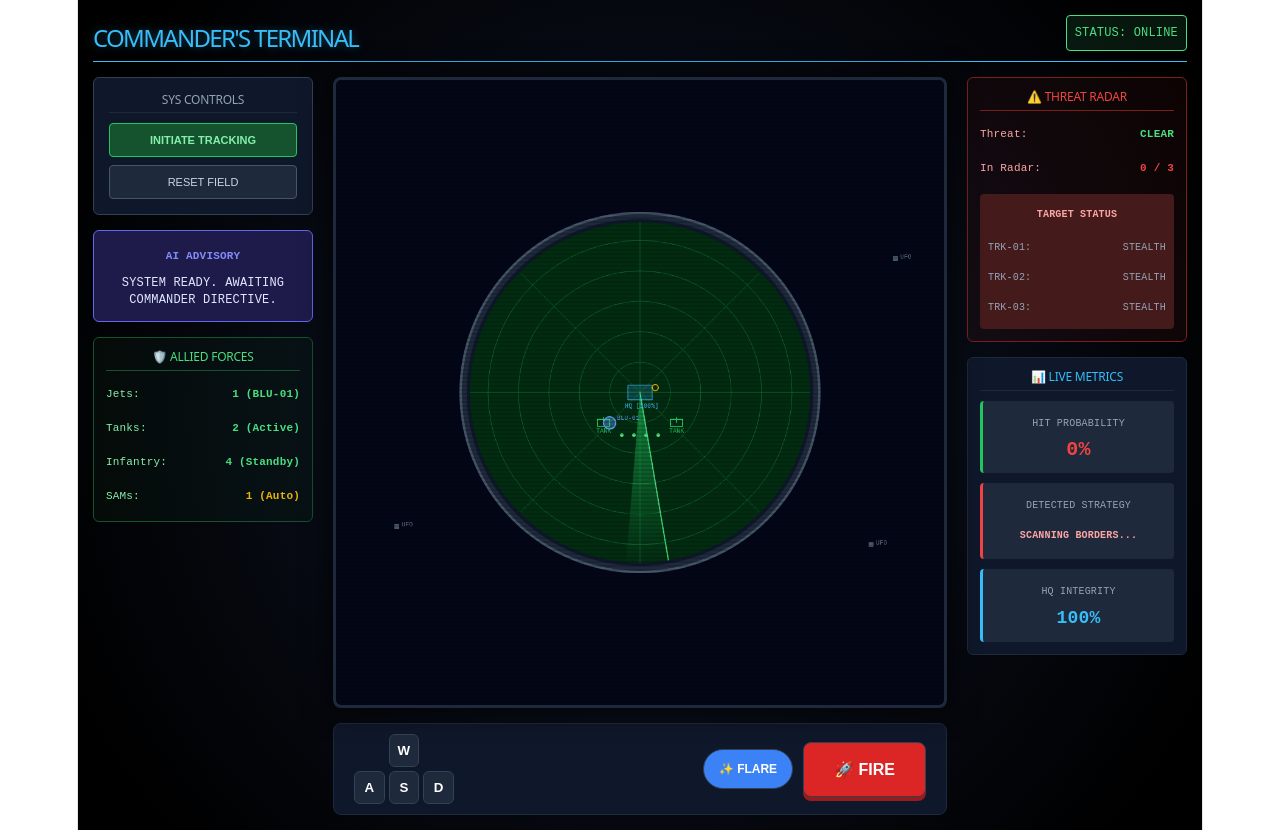
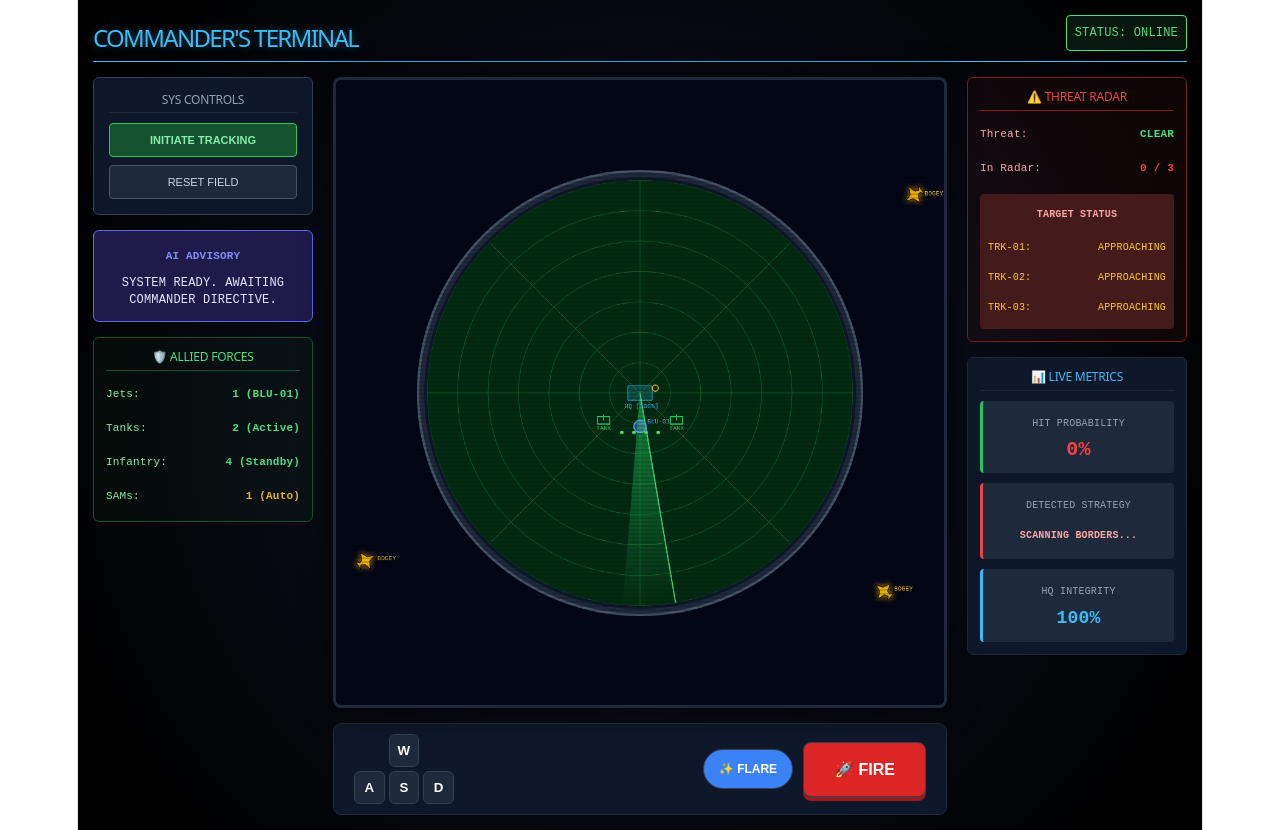
Before and after one commit to sriharish094-hue/drdo-tactical-simulator, a React app in the folder app/: page / in a window 1280 px wide. Built offline with nearby package versions, Linux system fonts and the light colour scheme; the HTML template or start-up script is replaced by a standard one.

Commit message:
Maximized radar size and added Yellow to Red Fighter Jet transformation

```diff
--- a/app/src/App.jsx
+++ b/app/src/App.jsx
@@ -7,26 +7,26 @@ export default function App() {
   const [score, setScore] = useState(0);
   const [baseHealth, setBaseHealth] = useState(100);
 
-  // Widescreen Tactical Positions (Center of 1000x600 is 500, 300)
-  const [ownShip, setOwnShip] = useState({ x: 450, y: 350 });
-  const basePos = { x: 500, y: 300 }; // HQ moved to absolute center of radar
-  const radarRadius = 280; // Size of the circular radar
+  // MAXIMIZED RADAR SETTINGS (Canvas is now 1000x750)
+  const basePos = { x: 500, y: 375 }; // Exact center
+  const radarRadius = 350; // Massively increased radius!
+  const [ownShip, setOwnShip] = useState({ x: 500, y: 430 });
 
-  // Enemies spawn OUTSIDE the radar radius
+  // Enemies spawn far outside the new huge radar
   const [enemies, setEnemies] = useState([
-    { id: 'TRK-01', x: 920, y: 80, health: 100, speed: 1.2 },
-    { id: 'TRK-02', x: 100, y: 520, health: 100, speed: 1.0 },
-    { id: 'TRK-03', x: 880, y: 550, health: 100, speed: 1.5 }
+    { id: 'TRK-01', x: 950, y: 50, health: 100, speed: 1.2 },
+    { id: 'TRK-02', x: 50, y: 650, health: 100, speed: 1.0 },
+    { id: 'TRK-03', x: 900, y: 700, health: 100, speed: 1.5 }
   ]);
 
-  // Defenses positioned around the center HQ
+  // Defenses positioned relative to the new center
   const tanks = [
-    { id: 'TANK-1', x: 440, y: 350 },
-    { id: 'TANK-2', x: 560, y: 350 }
+    { id: 'TANK-1', x: 440, y: 420 },
+    { id: 'TANK-2', x: 560, y: 420 }
   ];
   const soldiers = [
-    { id: 'SOL-1', x: 470, y: 370 }, { id: 'SOL-2', x: 490, y: 370 },
-    { id: 'SOL-3', x: 510, y: 370 }, { id: 'SOL-4', x: 530, y: 370 }
+    { id: 'SOL-1', x: 470, y: 440 }, { id: 'SOL-2', x: 490, y: 440 },
+    { id: 'SOL-3', x: 510, y: 440 }, { id: 'SOL-4', x: 530, y: 440 }
   ];
 
   const [missiles, setMissiles] = useState([]);
@@ -70,7 +70,7 @@ export default function App() {
     const loop = (time) => {
       if (time - lastTime > 30) {
         lastTime = time;
-        setOwnShip(p => ({ x: Math.max(20, Math.min(980, p.x + movementRef.current.dx)), y: Math.max(20, Math.min(580, p.y + movementRef.current.dy)) }));
+        setOwnShip(p => ({ x: Math.max(20, Math.min(980, p.x + movementRef.current.dx)), y: Math.max(20, Math.min(730, p.y + movementRef.current.dy)) }));
 
         if (isAIActive && baseHealth > 0) {
           const cx = basePos.x, cy = basePos.y;
@@ -97,7 +97,6 @@ export default function App() {
             setMissiles(prevMissiles => {
               let newMissiles = [...prevMissiles];
               if (aliveEnemies.length > 0) {
-                // Only track enemies INSIDE the radar for auto-systems
                 let visibleEnemies = aliveEnemies.filter(e => Math.hypot(e.x - cx, e.y - cy) <= radarRadius);
 
                 if (visibleEnemies.length > 0) {
@@ -111,13 +110,12 @@ export default function App() {
 
                   setHitProbability(Math.min(98, Math.max(20, 100 - Math.floor(targetDist / 5))));
                   if (targetDist < 100) setEnemyStrategy('CRITICAL: SWARM STRIKING HQ');
-                  else if (targetDist < 200) setEnemyStrategy('TACTICAL ENGAGEMENT ZONE');
+                  else if (targetDist < 250) setEnemyStrategy('TACTICAL ENGAGEMENT ZONE');
                   else setEnemyStrategy('TARGET DETECTED ON RADAR');
 
                   if (targetDist < 120) setAdvisorText(`⚠️ ALARM: ${target.id} BREACHED INNER DEFENSE! ENGAGE JET!`);
                   else setAdvisorText(`🚨 RADAR ALERT: BOGIES ENTERED AIRSPACE. SAM ACTIVE.`);
 
-                  // SAM Auto Fire
                   let objAngle = Math.atan2(target.y - cy, target.x - cx);
                   if (objAngle < 0) objAngle += Math.PI * 2;
                   let diff = sweepAngle - objAngle;
@@ -128,14 +126,13 @@ export default function App() {
                     lastAutoFire.current = Date.now();
                   }
 
-                  // Tank Auto Fire
                   tanks.forEach(tank => {
                     let closestToTank = visibleEnemies.reduce((min, e) => {
                       let d = Math.hypot(e.x - tank.x, e.y - tank.y);
                       return d < min.dist ? { enemy: e, dist: d } : min;
                     }, { enemy: null, dist: 9999 });
 
-                    if (closestToTank.enemy && closestToTank.dist < 200 && Date.now() - (lastTankFire.current[tank.id] || 0) > 1500) {
+                    if (closestToTank.enemy && closestToTank.dist < 250 && Date.now() - (lastTankFire.current[tank.id] || 0) > 1500) {
                       newMissiles.push({ x: tank.x, y: tank.y - 10, speed: 9, type: 'TANK', targetId: closestToTank.enemy.id });
                       lastTankFire.current[tank.id] = Date.now();
                       setExplosions(ex => [...ex, { x: tank.x, y: tank.y - 15, life: 3 }]);
@@ -175,40 +172,37 @@ export default function App() {
       const canvas = canvasRef.current;
       if (canvas) {
         const ctx = canvas.getContext('2d');
-        const cx = basePos.x, cy = basePos.y; // Center of radar is HQ
+        const cx = basePos.x, cy = basePos.y;
         const sweepAngle = (Date.now() / 1200) % (Math.PI * 2);
 
-        // Dark Background for whole monitor
         ctx.fillStyle = '#020617'; ctx.fillRect(0, 0, canvas.width, canvas.height);
 
-        // Draw Classic Circular Radar Bezel (Outer Ring)
+        // Radar Outer Bezel
         ctx.beginPath(); ctx.arc(cx, cy, radarRadius + 15, 0, Math.PI * 2);
-        ctx.fillStyle = '#1e293b'; ctx.fill(); // Metal grey rim
+        ctx.fillStyle = '#1e293b'; ctx.fill();
         ctx.strokeStyle = '#475569'; ctx.lineWidth = 4; ctx.stroke();
 
         ctx.beginPath(); ctx.arc(cx, cy, radarRadius + 5, 0, Math.PI * 2);
-        ctx.fillStyle = '#0f172a'; ctx.fill(); // Inner rim
+        ctx.fillStyle = '#0f172a'; ctx.fill();
 
-        // RADAR INNER SCREEN (Clip everything inside the circle)
+        // RADAR MASK
         ctx.save();
         ctx.beginPath(); ctx.arc(cx, cy, radarRadius, 0, Math.PI * 2);
-        ctx.clip(); // Mask applied here!
+        ctx.clip();
 
-        // Dark Green Radar Base
         ctx.fillStyle = '#022c11'; ctx.fill();
 
-        // Radar Grid Lines
+        // Radar Grid
         ctx.strokeStyle = 'rgba(34, 197, 94, 0.4)'; ctx.lineWidth = 1;
         for (let r = 50; r <= radarRadius; r += 50) {
           ctx.beginPath(); ctx.arc(cx, cy, r, 0, Math.PI * 2); ctx.stroke();
         }
-        // Crosshairs
         ctx.beginPath(); ctx.moveTo(cx, cy - radarRadius); ctx.lineTo(cx, cy + radarRadius); ctx.stroke();
         ctx.beginPath(); ctx.moveTo(cx - radarRadius, cy); ctx.lineTo(cx + radarRadius, cy); ctx.stroke();
         ctx.beginPath(); ctx.moveTo(cx - radarRadius*0.7, cy - radarRadius*0.7); ctx.lineTo(cx + radarRadius*0.7, cy + radarRadius*0.7); ctx.stroke();
         ctx.beginPath(); ctx.moveTo(cx + radarRadius*0.7, cy - radarRadius*0.7); ctx.lineTo(cx - radarRadius*0.7, cy + radarRadius*0.7); ctx.stroke();
 
-        // Green Conic Sweep
+        // Green Sweep
         ctx.save(); ctx.translate(cx, cy); ctx.rotate(sweepAngle);
         ctx.beginPath(); ctx.moveTo(0, 0); ctx.arc(0, 0, radarRadius, 0, 0.25); ctx.lineTo(0, 0);
         const gradient = ctx.createLinearGradient(0, 0, radarRadius, 0);
@@ -217,12 +211,11 @@ export default function App() {
         ctx.beginPath(); ctx.moveTo(0, 0); ctx.lineTo(radarRadius, 0);
         ctx.strokeStyle = '#4ade80'; ctx.lineWidth = 2; ctx.stroke(); ctx.restore();
 
-        // End of clipped area
-        ctx.restore();
+        ctx.restore(); // END MASK
 
         const drawTacticalText = (text, x, y, color) => { ctx.fillStyle = color; ctx.font = '10px "Courier New", monospace'; ctx.fillText(text, x, y); };
 
-        // Draw HQ (Center)
+        // HQ
         ctx.beginPath(); ctx.rect(basePos.x - 20, basePos.y - 12, 40, 24);
         ctx.fillStyle = `rgba(56, 189, 248, 0.2)`; ctx.fill();
         ctx.strokeStyle = '#38bdf8'; ctx.lineWidth = 1; ctx.stroke();
@@ -231,7 +224,7 @@ export default function App() {
         ctx.beginPath(); ctx.arc(basePos.x + 25, basePos.y - 8, 5, 0, Math.PI*2);
         ctx.strokeStyle = (Date.now() - lastAutoFire.current < 200) ? '#ff0000' : '#eab308'; ctx.lineWidth = 2; ctx.stroke();
 
-        // Draw Tanks
+        // Tanks
         tanks.forEach(t => {
           const isFiring = Date.now() - (lastTankFire.current[t.id] || 0) < 200;
           ctx.beginPath(); ctx.rect(t.x - 10, t.y - 6, 20, 12);
@@ -242,44 +235,72 @@ export default function App() {
           drawTacticalText('TANK', t.x - 12, t.y + 16, '#22c55e');
         });
 
-        // Draw Soldiers
         soldiers.forEach(s => { ctx.beginPath(); ctx.arc(s.x, s.y, 3, 0, Math.PI * 2); ctx.fillStyle = '#4ade80'; ctx.fill(); });
 
-        // Draw Jet
+        // Jet
         ctx.beginPath(); ctx.arc(ownShip.x, ownShip.y, 10, 0, Math.PI * 2);
         ctx.fillStyle = `rgba(96, 165, 250, 0.4)`; ctx.fill();
         ctx.strokeStyle = '#60a5fa'; ctx.lineWidth = 2; ctx.stroke();
         drawTacticalText('BLU-01', ownShip.x + 12, ownShip.y - 5, '#60a5fa');
 
-        // Draw Enemies (The Color Change Logic)
+        // NEW ENEMY LOGIC (Yellow Jet -> Red Jet)
         enemies.forEach(enemy => {
           if (enemy.health > 0) {
             const distToCenter = Math.hypot(enemy.x - cx, enemy.y - cy);
             const isInsideRadar = distToCenter <= radarRadius;
 
+            const jetColor = isInsideRadar ? '#ef4444' : '#eab308'; // Red if inside, Yellow if outside
+            const glowColor = isInsideRadar ? '#dc2626' : '#ca8a04';
+
+            // Calculate Angle pointing towards target (HQ / flares)
+            let tx = basePos.x, ty = basePos.y;
+            if (flares.length > 0) { tx = flares[0].x; ty = flares[0].y; }
+            const angle = Math.atan2(ty - enemy.y, tx - enemy.x) + (Math.PI / 2); // Point nose towards movement
+
+            ctx.save();
+            ctx.translate(enemy.x, enemy.y);
+            ctx.rotate(angle);
+
+            // Detailed Fighter Jet Drawing Path
+            ctx.beginPath();
+            ctx.moveTo(0, -16); // Nose
+            ctx.lineTo(4, -4);
+            ctx.lineTo(16, 2); // Right wing tip
+            ctx.lineTo(4, 6);
+            ctx.lineTo(2, 12);
+            ctx.lineTo(8, 16); // Right tail
+            ctx.lineTo(-8, 16); // Left tail
+            ctx.lineTo(-2, 12);
+            ctx.lineTo(-4, 6);
+            ctx.lineTo(-16, 2); // Left wing tip
+            ctx.lineTo(-4, -4);
+            ctx.closePath();
+
+            ctx.fillStyle = jetColor;
+            ctx.shadowBlur = 10;
+            ctx.shadowColor = glowColor;
+            ctx.fill();
+
+            ctx.lineWidth = 1;
+            ctx.strokeStyle = isInsideRadar ? '#ffffff' : '#000000';
+            ctx.stroke();
+            ctx.restore();
+
+            // UI Tracking Lines
             if (isInsideRadar) {
-              // ENEMY INSIDE RADAR - RED COLOR + TARGET UI
-              ctx.beginPath(); ctx.arc(enemy.x, enemy.y, 6, 0, Math.PI*2);
-              ctx.strokeStyle = '#ff0000'; ctx.lineWidth = 2; ctx.stroke();
-
-              // Target Line and Text (like in the image)
-              ctx.beginPath(); ctx.moveTo(enemy.x + 6, enemy.y - 6);
-              ctx.lineTo(enemy.x + 15, enemy.y - 15);
-              ctx.lineTo(enemy.x + 35, enemy.y - 15);
+              ctx.beginPath(); ctx.moveTo(enemy.x + 12, enemy.y - 12);
+              ctx.lineTo(enemy.x + 20, enemy.y - 20);
+              ctx.lineTo(enemy.x + 40, enemy.y - 20);
               ctx.strokeStyle = '#ff0000'; ctx.lineWidth = 1.5; ctx.stroke();
-
-              drawTacticalText(`TARGET`, enemy.x + 38, enemy.y - 12, '#ff0000');
-              drawTacticalText(`[${enemy.health}%]`, enemy.x + 38, enemy.y - 2, '#ff0000');
+              drawTacticalText(`TARGET`, enemy.x + 43, enemy.y - 17, '#ff0000');
+              drawTacticalText(`[${enemy.health}%]`, enemy.x + 43, enemy.y - 7, '#ff0000');
             } else {
-              // ENEMY OUTSIDE RADAR - GREY/STEALTH COLOR
-              ctx.beginPath(); ctx.rect(enemy.x - 4, enemy.y - 4, 8, 8);
-              ctx.fillStyle = '#475569'; ctx.fill(); // Slate grey
-              drawTacticalText('UFO', enemy.x + 8, enemy.y, '#64748b');
+              drawTacticalText('BOGEY', enemy.x + 18, enemy.y, '#facc15');
             }
           }
         });
 
-        // Draw Weapons
+        // Weapons
         flares.forEach(f => { ctx.beginPath(); ctx.moveTo(f.x - 5, f.y - 5); ctx.lineTo(f.x + 5, f.y + 5); ctx.moveTo(f.x + 5, f.y - 5); ctx.lineTo(f.x - 5, f.y + 5); ctx.strokeStyle = '#facc15'; ctx.lineWidth = 2; ctx.stroke(); });
         missiles.forEach(m => {
           ctx.beginPath(); ctx.arc(m.x, m.y, 3, 0, Math.PI * 2);
@@ -288,10 +309,9 @@ export default function App() {
         });
         explosions.forEach(e => { ctx.beginPath(); ctx.arc(e.x, e.y, (15 - e.life) * 2, 0, Math.PI * 2); ctx.strokeStyle = `rgba(239, 68, 68, ${e.life / 15})`; ctx.lineWidth = 3; ctx.stroke(); });
 
-        // Game Over
         if (baseHealth <= 0) {
           ctx.fillStyle = 'rgba(0,0,0,0.85)'; ctx.fillRect(0, 0, canvas.width, canvas.height);
-          ctx.fillStyle = '#ef4444'; ctx.font = 'bold 36px "Courier New", monospace'; ctx.fillText('SYSTEM FAILURE: HQ BREACHED', 220, 300);
+          ctx.fillStyle = '#ef4444'; ctx.font = 'bold 36px "Courier New", monospace'; ctx.fillText('SYSTEM FAILURE: HQ BREACHED', 220, 350);
         }
       }
       animationFrameId = requestAnimationFrame(loop);
@@ -301,29 +321,26 @@ export default function App() {
   }, [isAIActive, ownShip, enemies, mode, flares, baseHealth, missiles, explosions]);
 
   const handleReset = () => {
-    setOwnShip({ x: 450, y: 350 });
-    setEnemies([{ id: 'TRK-01', x: 920, y: 80, health: 100, speed: 1.2 }, { id: 'TRK-02', x: 100, y: 520, health: 100, speed: 1.0 }, { id: 'TRK-03', x: 880, y: 550, health: 100, speed: 1.5 }]);
+    setOwnShip({ x: 500, y: 430 });
+    setEnemies([{ id: 'TRK-01', x: 950, y: 50, health: 100, speed: 1.2 }, { id: 'TRK-02', x: 50, y: 650, health: 100, speed: 1.0 }, { id: 'TRK-03', x: 900, y: 700, health: 100, speed: 1.5 }]);
     setMissiles([]); setFlares([]); setExplosions([]); setBaseHealth(100); setScore(0);
   };
 
   const btnStyle = { padding: '12px', backgroundColor: '#1e293b', color: 'white', border: '1px solid #334155', borderRadius: '6px', touchAction: 'none', userSelect: 'none', fontWeight: 'bold', cursor: 'pointer' };
 
-  // Calculate threats (Only enemies INSIDE radar are counted as Active Threats)
   const activeThreats = enemies.filter(e => e.health > 0 && Math.hypot(e.x - basePos.x, e.y - basePos.y) <= radarRadius).length;
 
   return (
     <div style={{ backgroundColor: '#000000', color: 'white', minHeight: '100vh', padding: '15px', fontFamily: '"Courier New", monospace', backgroundImage: 'radial-gradient(circle, #0f172a 0%, #000000 90%)', display: 'flex', flexDirection: 'column' }}>
 
-      {/* HEADER */}
       <header style={{ borderBottom: '1px solid #38bdf8', paddingBottom: '10px', marginBottom: '15px', display: 'flex', justifyContent: 'space-between', alignItems: 'flex-end', flexShrink: 0 }}>
         <div><h1 style={{ color: '#38bdf8', margin: 0, fontSize: '24px', textShadow: '0 0 10px rgba(56, 189, 248, 0.4)' }}>COMMANDER'S TERMINAL</h1></div>
         <div style={{ color: '#4ade80', fontSize: '12px', border: '1px solid #4ade80', padding: '4px 8px', borderRadius: '4px', backgroundColor: 'rgba(74, 222, 128, 0.1)' }}>STATUS: ONLINE</div>
       </header>
 
-      {/* FULLSCREEN GRID LAYOUT */}
       <div style={{ display: 'grid', gridTemplateColumns: '220px 1fr 220px', gap: '20px', flex: 1, alignItems: 'stretch' }}>
 
-        {/* LEFT COMPACT MONITOR */}
+        {/* LEFT PANEL */}
         <div style={{ display: 'flex', flexDirection: 'column', gap: '15px' }}>
           <div style={{ backgroundColor: '#0f172a', padding: '15px', borderRadius: '6px', border: '1px solid #334155' }}>
             <h2 style={{ color: '#94a3b8', fontSize: '12px', marginTop: 0, marginBottom: '10px', borderBottom: '1px solid #1e293b', paddingBottom: '5px' }}>SYS CONTROLS</h2>
@@ -349,12 +366,12 @@ export default function App() {
           </div>
         </div>
 
-        {/* CENTER MAXIMIZED WIDESCREEN RADAR */}
+        {/* CENTER WIDESCREEN RADAR */}
         <div style={{ display: 'flex', flexDirection: 'column', gap: '15px', height: '100%' }}>
-
           <div style={{ flex: 1, position: 'relative', border: '3px solid #1e293b', borderRadius: '8px', backgroundColor: '#020617', boxShadow: '0 0 30px rgba(0, 0, 0, 0.8)', overflow: 'hidden' }}>
             <div style={{ position: 'absolute', top: 0, left: 0, right: 0, bottom: 0, background: 'repeating-linear-gradient(0deg, transparent, transparent 2px, rgba(0,0,0,0.15) 2px, rgba(0,0,0,0.15) 4px)', pointerEvents: 'none', zIndex: 10 }}></div>
-            <canvas ref={canvasRef} width={1000} height={600} style={{ display: 'block', width: '100%', height: '100%', objectFit: 'contain' }} />
+            {/* UPDATED CANVAS DIMENSIONS */}
+            <canvas ref={canvasRef} width={1000} height={750} style={{ display: 'block', width: '100%', height: '100%', objectFit: 'contain' }} />
           </div>
 
           <div style={{ display: 'flex', justifyContent: 'space-between', backgroundColor: '#0f172a', padding: '10px 20px', borderRadius: '8px', border: '1px solid #1e293b' }}>
@@ -371,9 +388,8 @@ export default function App() {
           </div>
         </div>
 
-        {/* RIGHT COMPACT MONITOR */}
+        {/* RIGHT PANEL */}
         <div style={{ display: 'flex', flexDirection: 'column', gap: '15px' }}>
-
           <div style={{ backgroundColor: 'rgba(127, 29, 29, 0.1)', padding: '12px', border: '1px solid #7f1d1d', borderRadius: '6px' }}>
             <h2 style={{ color: '#ef4444', fontSize: '12px', marginTop: 0, borderBottom: '1px solid #7f1d1d', paddingBottom: '6px' }}>⚠️ THREAT RADAR</h2>
             <div style={{ display: 'flex', flexDirection: 'column', gap: '8px', marginTop: '10px', fontSize: '11px' }}>
@@ -384,8 +400,8 @@ export default function App() {
                 <div style={{ color: '#fca5a5', fontSize: '10px', fontWeight: 'bold', marginBottom: '6px' }}>TARGET STATUS</div>
                 {enemies.map(e => {
                   const dist = Math.hypot(e.x - basePos.x, e.y - basePos.y);
-                  const status = e.health <= 0 ? 'DESTROYED' : (dist <= radarRadius ? `${e.health}% (LOCKED)` : 'STEALTH');
-                  const col = e.health <= 0 ? '#78350f' : (dist <= radarRadius ? '#f87171' : '#94a3b8');
+                  const status = e.health <= 0 ? 'DESTROYED' : (dist <= radarRadius ? `${e.health}% (LOCKED)` : 'APPROACHING');
+                  const col = e.health <= 0 ? '#78350f' : (dist <= radarRadius ? '#f87171' : '#facc15');
                   return (
                     <div key={e.id} style={{ display: 'flex', justifyContent: 'space-between', fontSize: '10px', color: col, marginTop: '4px' }}>
                       <span>{e.id}:</span> <span>{status}</span>
```
